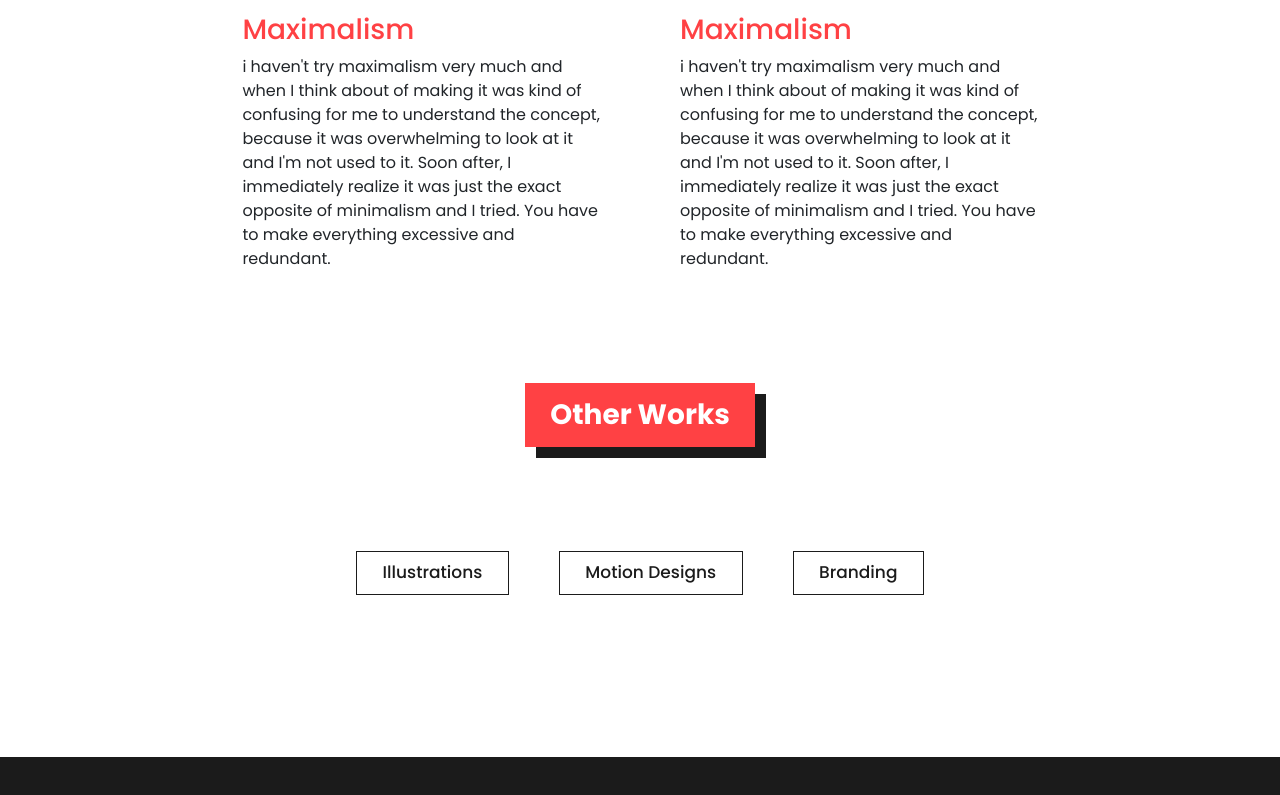
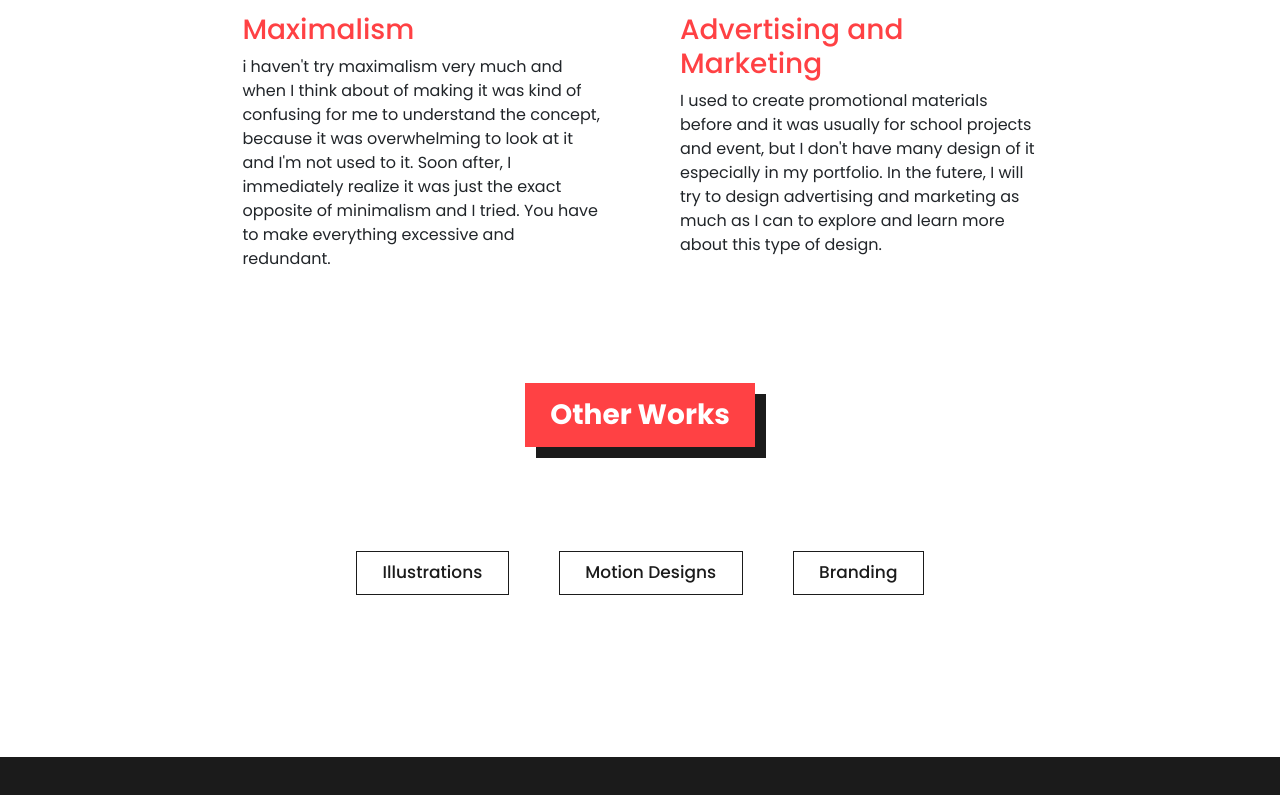
Before and after one commit to hitaki1437/le-portfolio, a website: page poster.html in a window 1280 px wide. Shown: the part 1157-1952 px from the top of the page. Drawn offline with nearby package versions, Linux system fonts and the light colour scheme; some packages are replaced by stand-ins of ours; a script that the page names is missing; files whose address does not match are found by name.

Commit message:
update-20

```diff
--- a/poster.html
+++ b/poster.html
@@ -191,8 +191,8 @@
               </div>
               <div class="maximalism maximalism-container">
                 <div class="maximalism-description">
-                  <h3 class="maximalism-title">Maximalism</h3>
-                  <p>i haven't try maximalism very much and when I think about of making it was kind of confusing for me to understand the concept, because it was overwhelming to look at it and I'm not used to it. Soon after, I immediately realize it was just the exact opposite of minimalism and I tried. You have to make everything excessive and redundant.</p>
+                  <h3 class="maximalism-title">Advertising and Marketing</h3>
+                  <p>I used to create promotional materials before and it was usually for school projects and event, but I don't have many design of it especially in my portfolio. In the futere, I will try to design advertising and marketing as much as I can to explore and learn more about this type of design.</p>
                 </div>
               </div>
             </div>
```
